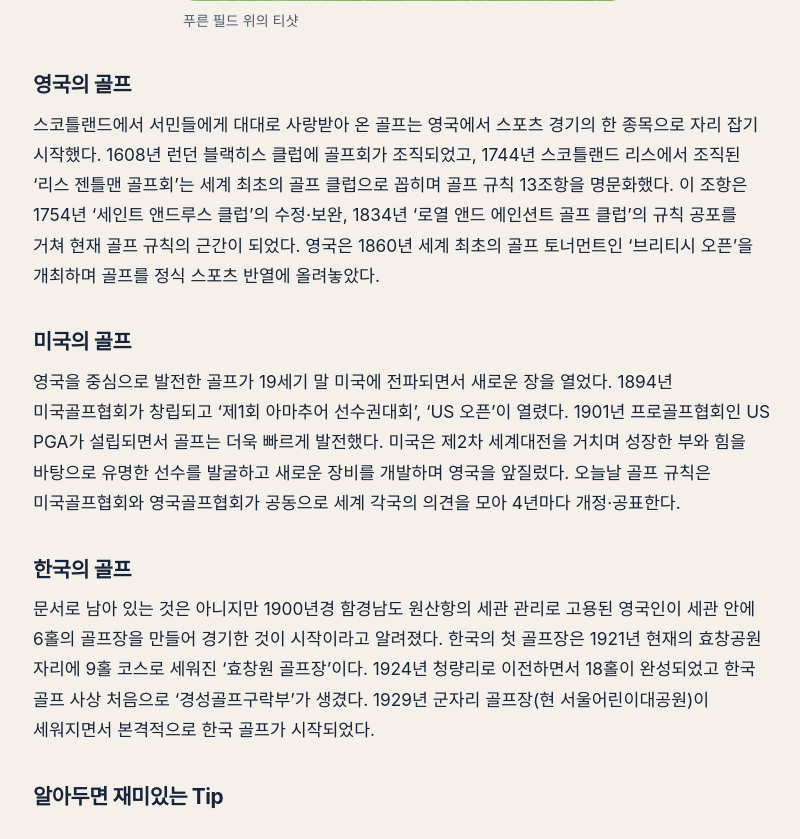
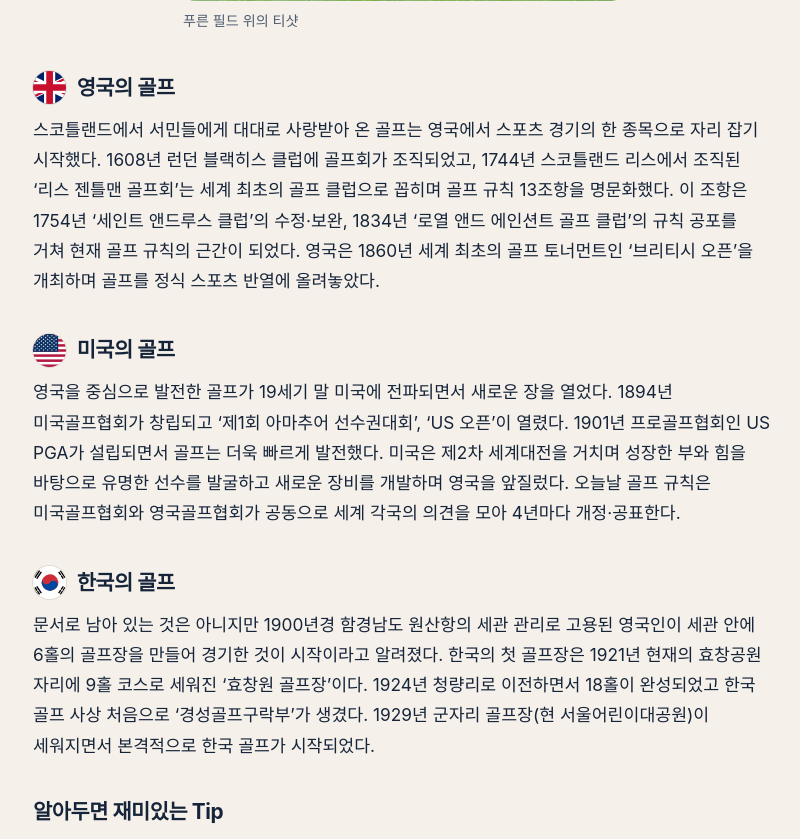
Before and after one commit to yongsan1705-ui/nanum-webzine, a PHP site: page /golf.html in a window 1280 px wide. Shown: the part 1194-2033 px from the top of the page, without its empty margins (237-1037 px from the left). Run offline with PHP 8.4, Linux system fonts and the light colour scheme; some web fonts are replaced.

Commit message:
이촌동 맛집 지도·골프 칼럼 원형 국기 적용
- 이촌동 '맛' 로드: 맛집 지도 본문 및 메인 카드 썸네일 적용
- 골프 칼럼: 영국·미국·한국 소제목 앞에 원형 국기(SVG) 추가
- 소제목 블록에 flag 옵션 지원

Co-Authored-By: Claude Opus 5.5 <noreply@anthropic.com>

```diff
--- a/nanum/assets/css/style.css
+++ b/nanum/assets/css/style.css
@@ -134,6 +134,9 @@ button { font: inherit; cursor: pointer; }
 .toolbar { display: flex; flex-wrap: wrap; gap: 8px; padding: 16px 0 8px; border-bottom: 1px solid var(--line); margin-bottom: 32px; }
 .article-body { font-size: 1.08rem; }
 .article-body h3 { font-size: 1.3rem; margin-top: 1.8em; }
+.article-body h3.has-flag { display: flex; align-items: center; gap: .5em; }
+.flag { width: 1.6em; height: 1.6em; flex: none; border-radius: 50%; object-fit: cover; box-shadow: 0 0 0 1px var(--line); }
+.flag-us { object-position: left center; }
 .article-body ul { padding-left: 1.2em; }
 .article-body li { margin-bottom: .4em; }
 .article-body blockquote { margin: 2em 0; padding: 4px 0 4px 24px; border-left: 4px solid var(--issue); font-size: 1.25rem; font-weight: 600; }
--- a/nanum/golf.html
+++ b/nanum/golf.html
@@ -76,11 +76,11 @@
         <div class="article-body">
           <p>‘나눔, 그리고 나음 5호’에서 살펴보았듯 골프의 기원은 다양하다. 고대 로마 시대 놀이인 ‘파가니카’ 유래설, 네덜란드 ‘콜벤’ 유래설 등 여러 가지이지만, 그중 가장 인정받는 것은 스코틀랜드 양치기 기원설이다. 이번에는 각국의 골프 역사에 대해 살펴보기로 한다.</p>
           <figure class="portrait"><img src="assets/img/golf-01.jpg" alt="푸른 골프장에서 드라이버 티샷을 마치고 피니시 자세로 공을 바라보는 골퍼" width="896" height="1240" loading="lazy" decoding="async"><figcaption>푸른 필드 위의 티샷</figcaption></figure>
-          <h3>영국의 골프</h3>
+          <h3 class="has-flag"><img class="flag flag-gb" src="assets/img/flags/gb.svg" alt="" width="40" height="40">영국의 골프</h3>
           <p>스코틀랜드에서 서민들에게 대대로 사랑받아 온 골프는 영국에서 스포츠 경기의 한 종목으로 자리 잡기 시작했다. 1608년 런던 블랙히스 클럽에 골프회가 조직되었고, 1744년 스코틀랜드 리스에서 조직된 ‘리스 젠틀맨 골프회’는 세계 최초의 골프 클럽으로 꼽히며 골프 규칙 13조항을 명문화했다. 이 조항은 1754년 ‘세인트 앤드루스 클럽’의 수정·보완, 1834년 ‘로열 앤드 에인션트 골프 클럽’의 규칙 공포를 거쳐 현재 골프 규칙의 근간이 되었다. 영국은 1860년 세계 최초의 골프 토너먼트인 ‘브리티시 오픈’을 개최하며 골프를 정식 스포츠 반열에 올려놓았다.</p>
-          <h3>미국의 골프</h3>
+          <h3 class="has-flag"><img class="flag flag-us" src="assets/img/flags/us.svg" alt="" width="40" height="40">미국의 골프</h3>
           <p>영국을 중심으로 발전한 골프가 19세기 말 미국에 전파되면서 새로운 장을 열었다. 1894년 미국골프협회가 창립되고 ‘제1회 아마추어 선수권대회’, ‘US 오픈’이 열렸다. 1901년 프로골프협회인 US PGA가 설립되면서 골프는 더욱 빠르게 발전했다. 미국은 제2차 세계대전을 거치며 성장한 부와 힘을 바탕으로 유명한 선수를 발굴하고 새로운 장비를 개발하며 영국을 앞질렀다. 오늘날 골프 규칙은 미국골프협회와 영국골프협회가 공동으로 세계 각국의 의견을 모아 4년마다 개정·공표한다.</p>
-          <h3>한국의 골프</h3>
+          <h3 class="has-flag"><img class="flag flag-kr" src="assets/img/flags/kr.svg" alt="" width="40" height="40">한국의 골프</h3>
           <p>문서로 남아 있는 것은 아니지만 1900년경 함경남도 원산항의 세관 관리로 고용된 영국인이 세관 안에 6홀의 골프장을 만들어 경기한 것이 시작이라고 알려졌다. 한국의 첫 골프장은 1921년 현재의 효창공원 자리에 9홀 코스로 세워진 ‘효창원 골프장’이다. 1924년 청량리로 이전하면서 18홀이 완성되었고 한국 골프 사상 처음으로 ‘경성골프구락부’가 생겼다. 1929년 군자리 골프장(현 서울어린이대공원)이 세워지면서 본격적으로 한국 골프가 시작되었다.</p>
           <h3>알아두면 재미있는 Tip</h3>
           <div class="qa"><p class="q">우리나라 최초의 프로 골퍼는 누구일까?</p><p class="a">연덕춘 선수이다. 유년기 군자리 골프장 근처에 살면서 캐디를 하며 골프를 배웠고, 19세에 일본으로 유학을 떠나 프로가 되었다. 1941년 일본 오픈에서 우승하며 이름을 떨쳤다. 한국프로골프협회는 ‘덕춘상(최저타수상)’을 제정해 그를 기리고 있다.</p></div>
--- a/nanum/ichon-food.html
+++ b/nanum/ichon-food.html
@@ -75,7 +75,7 @@
         </div>
         <div class="article-body">
           <p>센트럴서울안과가 위치한 서울 용산구 이촌동은 주민들의 일상이 되어주는 공간과 외부인을 모으는 공간들이 하나 되어 정감 있으면서 또 이색적인 분위기를 형성한다. ‘금강산도 식후경’이라고 했다. 이촌동 여행을 나서든, 병원 진료를 앞두고 있든 든든한 것이 최고다. 센트럴서울안과 구성원들이 추천하는 이촌동 ‘맛’ 로드로 떠나보자.</p>
-          <figure><div class="ph-img" role="img" aria-label="이촌역 주변 맛집 위치를 표시한 지도"><span>사진 자리</span></div><figcaption>이촌역 주변 맛집 지도 [지도 이미지 교체]</figcaption></figure>
+          <figure><img src="assets/img/ichon-food-map.jpg" alt="이촌역과 센트럴서울안과 주변 골목에 맛집 아홉 곳의 위치를 1번부터 9번까지 번호 핀으로 표시하고 대표 음식 그림을 곁들인 지도" width="990" height="416" loading="lazy" decoding="async"><figcaption>이촌역 주변 맛집 지도 (번호는 아래 소개 순서)</figcaption></figure>
           <h3>1 모모야</h3>
           <p>이촌동 터줏대감으로 자리 잡은 일본식 돈가스 맛집! 겉은 바삭하고 속은 촉촉한 돈가스와 함께 제공되는 샐러드 소스는 직접 과일을 갈아 만든 것으로, 모모야만의 맛이다.</p>
           <h3>2 동빙고</h3>
--- a/nanum/index.html
+++ b/nanum/index.html
@@ -187,7 +187,7 @@
         <h2 class="group-title">쉼표</h2>
         <div class="grid">
           <a class="card" href="ichon-food.html">
-            <div class="card-thumb" style="background:#f1e6cf"><span>포토 스토리</span></div>
+            <div class="card-thumb" style="background:url('assets/img/ichon-food-map.jpg') 35% center / cover, #f1e6cf"><span>포토 스토리</span></div>
             <div class="card-body">
               <p class="card-kicker">특집기획 · 센트럴서울안과 동네 한 바퀴</p>
               <h3>이촌동 ‘맛’ 로드</h3>
```
Also changed, not shown: build/build.js, build/data.js, nanum/assets/img/flags/gb.svg (added), nanum/assets/img/flags/kr.svg (added), nanum/assets/img/flags/us.svg (added), nanum/assets/img/ichon-food-map.jpg (added).
